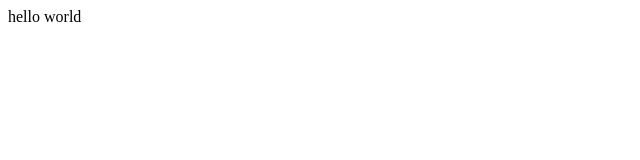
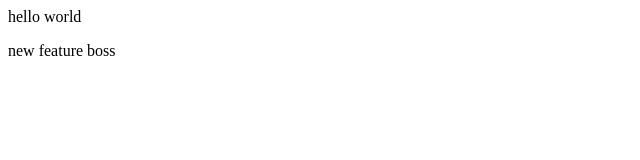
Before and after one commit to ganeshpinate/Localrepo, a plain HTML site: page index.html in a window 1280 px wide. Shown: the full height of the page, 0-640 px from the left. Drawn offline with Linux system fonts and the light colour scheme.

Commit message:
added new feature

```diff
--- a/index.html
+++ b/index.html
@@ -1 +1,2 @@
 <p>hello world </p>
+<p> new feature boss </p>
```
